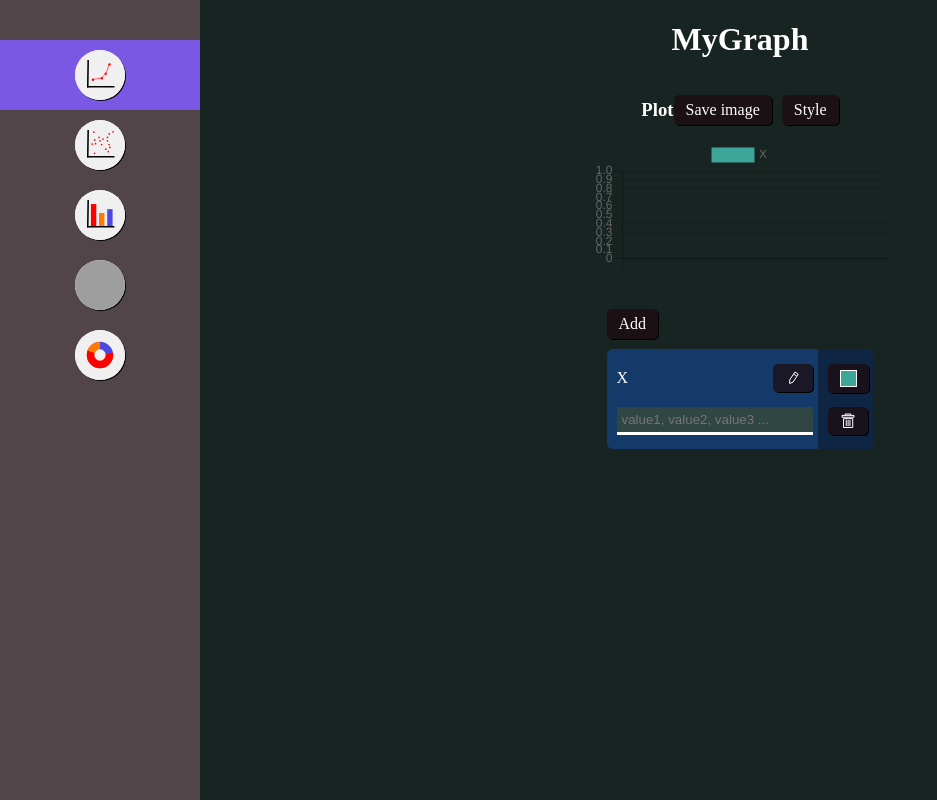
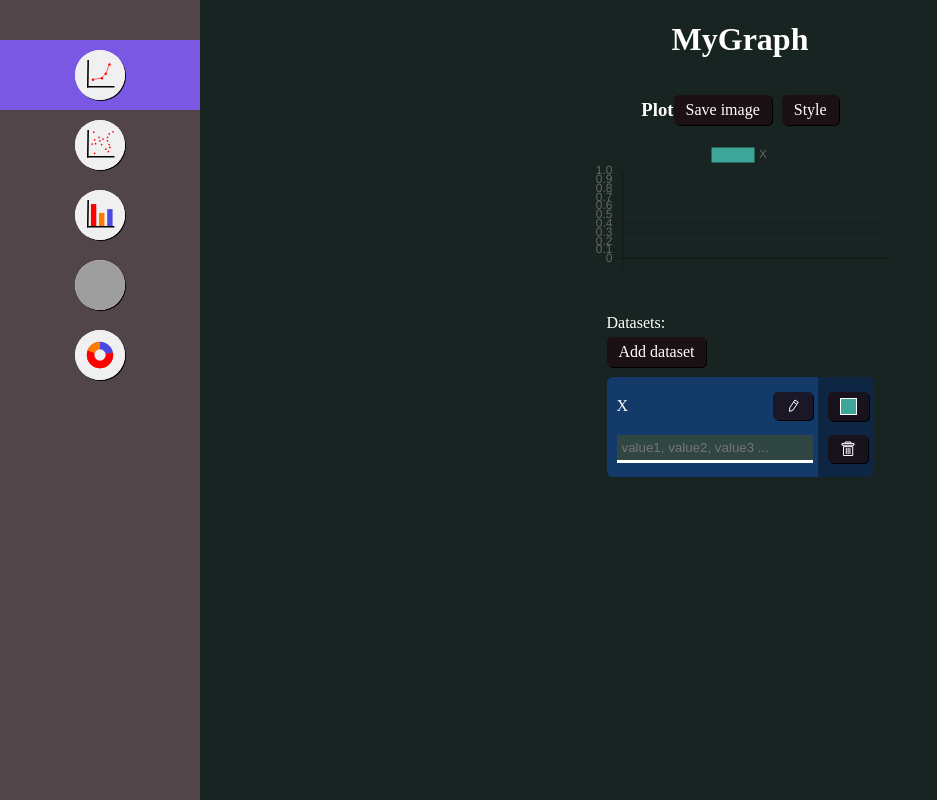
Before and after one commit to coding-nerfilio/my-graph, a React (Create React App) app: page / in a window 1280 px wide. Shown: the whole page, without its empty margins (0-937 px from the left). Built offline with nearby package versions, Linux system fonts and the light colour scheme; grey boxes are pictures that could not be loaded.

Commit message:
Modified ChartInputs

```diff
--- a/src/ChartEditor/ChartInputs/index.tsx
+++ b/src/ChartEditor/ChartInputs/index.tsx
@@ -3,7 +3,12 @@ import "./style.scss";
 
 const ChartInputs = () => {
 	const InputComponent = useSelectInput();
-	return <div className="chart-inputs">{InputComponent}</div>;
+	return (
+		<div className="chart-inputs">
+			<div style={{ marginTop: 5, marginBottom: 5 }}>Datasets:</div>
+			{InputComponent}
+		</div>
+	);
 };
 
 export default ChartInputs;
--- a/src/ChartEditor/ChartInputs/setups.tsx
+++ b/src/ChartEditor/ChartInputs/setups.tsx
@@ -13,7 +13,9 @@ export const PlotInputs = () => {
 	);
 	return (
 		<>
-			<Button onClick={() => dispatcher(Actions.dataSet1.add())}>Add</Button>
+			<Button onClick={() => dispatcher(Actions.dataSet1.add())}>
+				Add dataset
+			</Button>
 			{state.dataSet1.map((dataset, index) => (
 				<DataSet1Input data={dataset} dispatcher={dispatcher} index={index} />
 			))}
@@ -27,7 +29,9 @@ export const BarPieInputs = () => {
 	);
 	return (
 		<>
-			<Button onClick={() => dispatcher(Actions.dataSet2.add())}>Add</Button>
+			<Button onClick={() => dispatcher(Actions.dataSet2.add())}>
+				Add dataset
+			</Button>
 			{state.dataSet2.map((dataset, index) => (
 				<DataSet2Input data={dataset} index={index} dispatcher={dispatcher} />
 			))}
```
